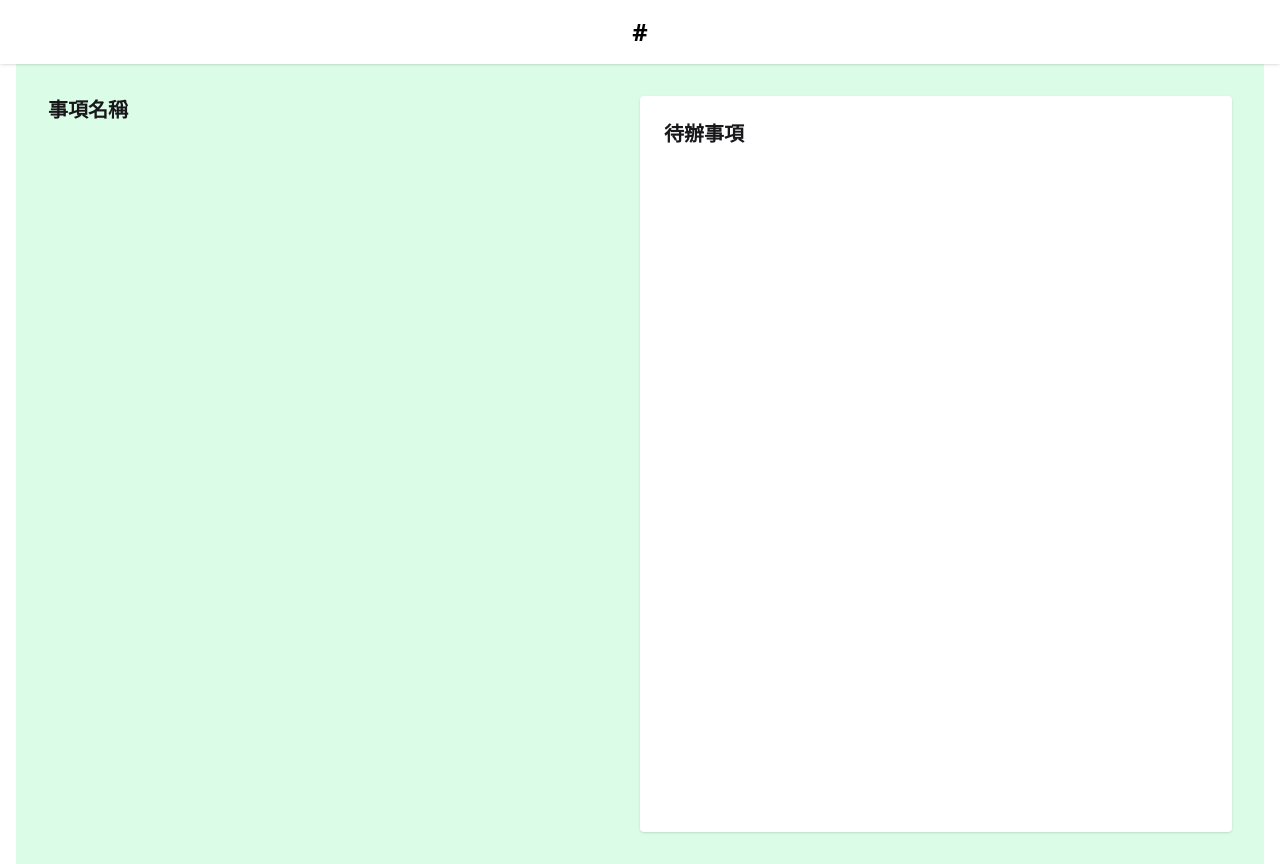
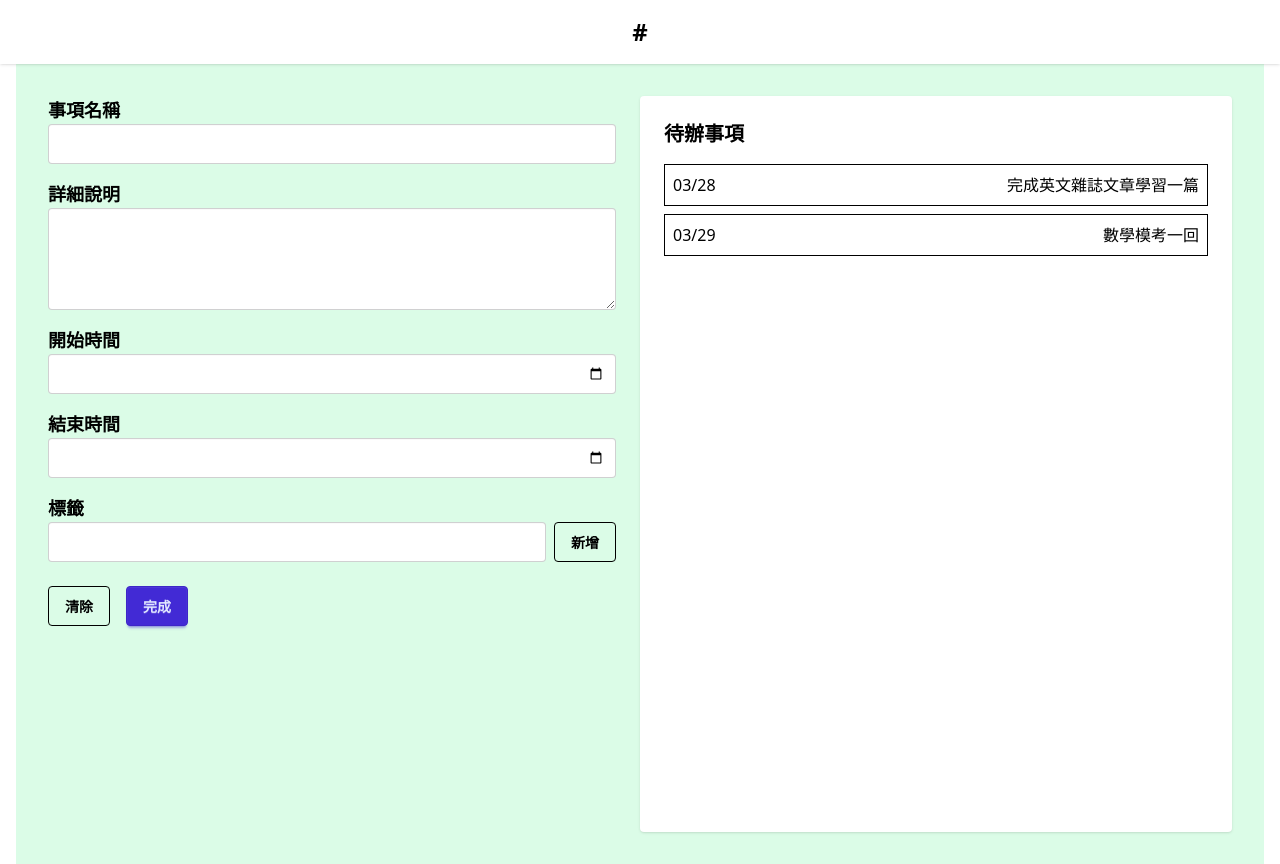
Before and after one commit to emba2ra3star/NTUEDTD_REACT_Just-Today, a React (Vite) app: page /TodoList in a window 1280 px wide. Built offline with nearby package versions, Linux system fonts and the light colour scheme.

Commit message:
update todolist function

```diff
--- /dev/null
+++ b/src/components/FormSection.jsx
@@ -0,0 +1,103 @@
+import { useState } from "react";
+
+function FormSection() {
+  const [title, setTitle] = useState("");
+  const [description, setDescription] = useState("");
+  const [startDate, setStartDate] = useState("");
+  const [endDate, setEndDate] = useState("");
+  const [tags, setTags] = useState([]);
+  const [tagInput, setTagInput] = useState("");
+
+  const handleAddTag = () => {
+    if (tagInput.trim() !== "") {
+      setTags([...tags, tagInput.trim()]);
+      setTagInput("");
+    }
+  };
+
+  const handleClear = () => {
+    setTitle("");
+    setDescription("");
+    setStartDate("");
+    setEndDate("");
+    setTags([]);
+    setTagInput("");
+  };
+
+  return (
+    <form className="space-y-4 text-black">
+      <div>
+        <h2 className="text-lg font-bold">事項名稱</h2>
+        <input
+          type="text"
+          value={title}
+          onChange={(e) => setTitle(e.target.value)}
+          className="input input-bordered w-full"
+        />
+      </div>
+
+      <div>
+        <h2 className="text-lg font-bold">詳細說明</h2>
+        <textarea
+          value={description}
+          onChange={(e) => setDescription(e.target.value)}
+          className="textarea textarea-bordered w-full text-white"
+          rows="4"
+          placeholder="請輸入詳細內容（選填）"
+        />
+      </div>
+
+      <div>
+        <h2 className="text-lg font-bold ">開始時間</h2>
+        <input
+          type="date"
+          value={startDate}
+          onChange={(e) => setStartDate(e.target.value)}
+          className="input input-bordered w-full text-white"
+        />
+      </div>
+
+      <div>
+        <h2 className="text-lg font-bold">結束時間</h2>
+        <input
+          type="date"
+          value={endDate}
+          onChange={(e) => setEndDate(e.target.value)}
+          className="input input-bordered w-full text-white"
+        />
+      </div>
+
+      <div>
+        <h2 className="text-lg font-bold">標籤</h2>
+        <div className="flex items-center gap-2">
+          <input
+            type="text"
+            value={tagInput}
+            onChange={(e) => setTagInput(e.target.value)}
+            className="input input-bordered flex-grow text-white"
+            placeholder="輸入標籤名稱"
+          />
+          <button type="button" onClick={handleAddTag} className="btn btn-outline">
+            新增
+          </button>
+        </div>
+        <div className="flex flex-wrap gap-2 mt-2">
+          {tags.map((tag, index) => (
+            <span key={index} className="badge badge-secondary">{tag}</span>
+          ))}
+        </div>
+      </div>
+
+      <div className="flex gap-4">
+        <button type="button" onClick={handleClear} className="btn btn-outline">
+          清除
+        </button>
+        <button type="submit" className="btn btn-primary">
+          完成
+        </button>
+      </div>
+    </form>
+  );
+}
+
+export default FormSection;
--- /dev/null
+++ b/src/components/PreviewSection.jsx
@@ -0,0 +1,20 @@
+function PreviewSection() {
+    const tasks = [
+      { date: "03/28", name: "完成英文雜誌文章學習一篇" },
+      { date: "03/29", name: "數學模考一回" },
+    ];
+
+    return (
+      <div>
+        <h2 className="text-xl font-bold mb-4 text-black">待辦事項</h2>
+        {tasks.map((task, index) => (
+          <div key={index} className="border p-2 mb-2 flex justify-between text-black">
+            <span>{task.date}</span>
+            <span>{task.name}</span>
+          </div>
+        ))}
+      </div>
+    );
+  }
+
+  export default PreviewSection;
--- a/src/pages/TodoList.jsx
+++ b/src/pages/TodoList.jsx
@@ -1,17 +1,16 @@
-export default function TaskFormPage() {
+import FormSection from "../components/FormSection";
+import PreviewSection from "../components/PreviewSection";
+export default function TodoList() {
     return (
-      <div className="flex flex-col md:flex-row justify-center bg-green-100 min-h-screen p-8">
-        {/* 左半部：表單 */}
+      <div className="flex bg-green-100 min-h-screen p-8">
         <div className="w-1/2 pr-6">
-          <h2 className="text-xl font-bold">事項名稱</h2>
-          {/* 各個欄位放這 */}
+          <FormSection />
         </div>
 
-        {/* 右半部：待辦預覽 */}
         <div className="w-1/2 bg-white p-6 rounded shadow">
-          <h2 className="text-xl font-bold mb-4">待辦事項</h2>
-          {/* 項目預覽 */}
+          <PreviewSection />
         </div>
       </div>
+
     )
   }
```
